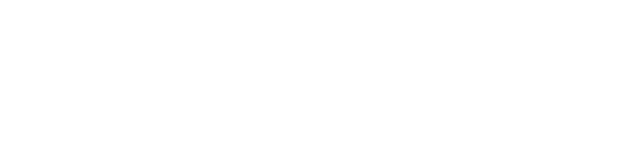
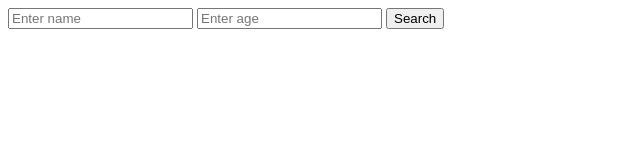
Before and after one commit to HiraishKumar/KillyDaviel.github.io, a plain HTML site: page testing/index.html in a window 1280 px wide. Shown: the whole page, without its empty margins (0-640 px from the left). Drawn offline with Linux system fonts and the light colour scheme.

Commit message:
domain rerouting

```diff
--- a/testing/index.html
+++ b/testing/index.html
@@ -1,11 +1,32 @@
 <!DOCTYPE html>
 <html lang="en">
 <head>
-    <meta charset="UTF-8">
-    <meta name="viewport" content="width=device-width, initial-scale=1.0">
-    <title>Document</title>
+  <meta charset="UTF-8">
+  <meta name="viewport" content="width=device-width, initial-scale=1.0">
+  <title>Search</title>
 </head>
 <body>
+  <input type="text" id="name" placeholder="Enter name">
+  <input type="number" id="age" placeholder="Enter age">
+  <button onclick="search()">Search</button>
 
+  <script>
+    function search() {
+      const name = document.getElementById('name').value;
+      const age = document.getElementById('age').value;
+      const url = new URL('http://www.example.com/search');
+      const params = { name: name, age: age };
+
+      // Append query parameters to the URL
+      for (const key in params) {
+        if (params[key]) {
+          url.searchParams.append(key, params[key]);
+        }
+      }
+
+      // Navigate to the new URL
+      window.location.href = url;
+    }
+  </script>
 </body>
 </html>
```
